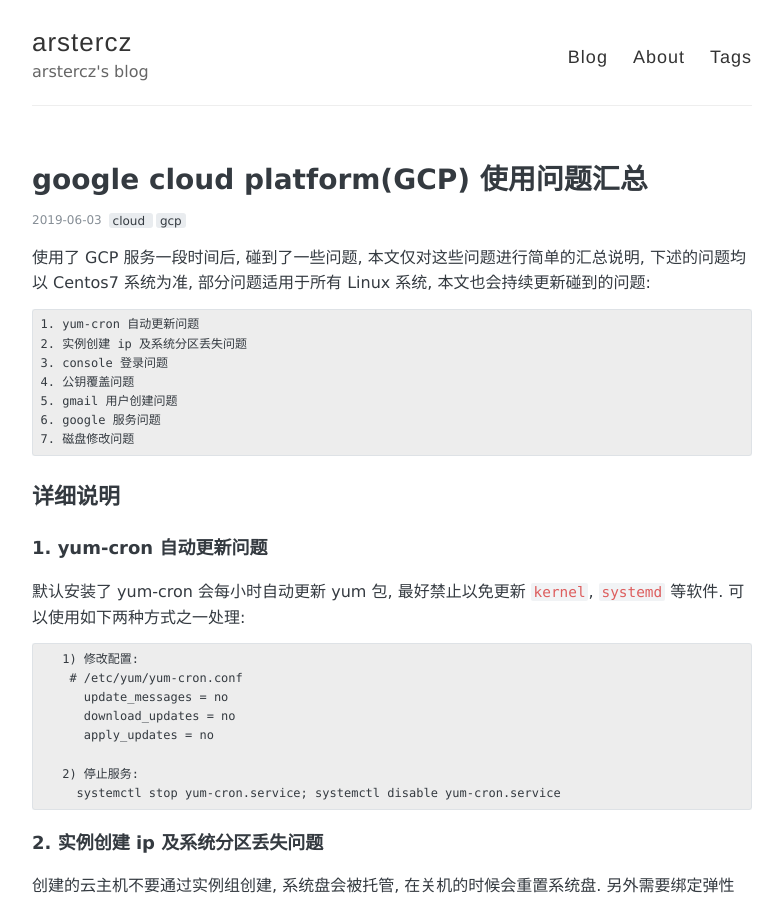
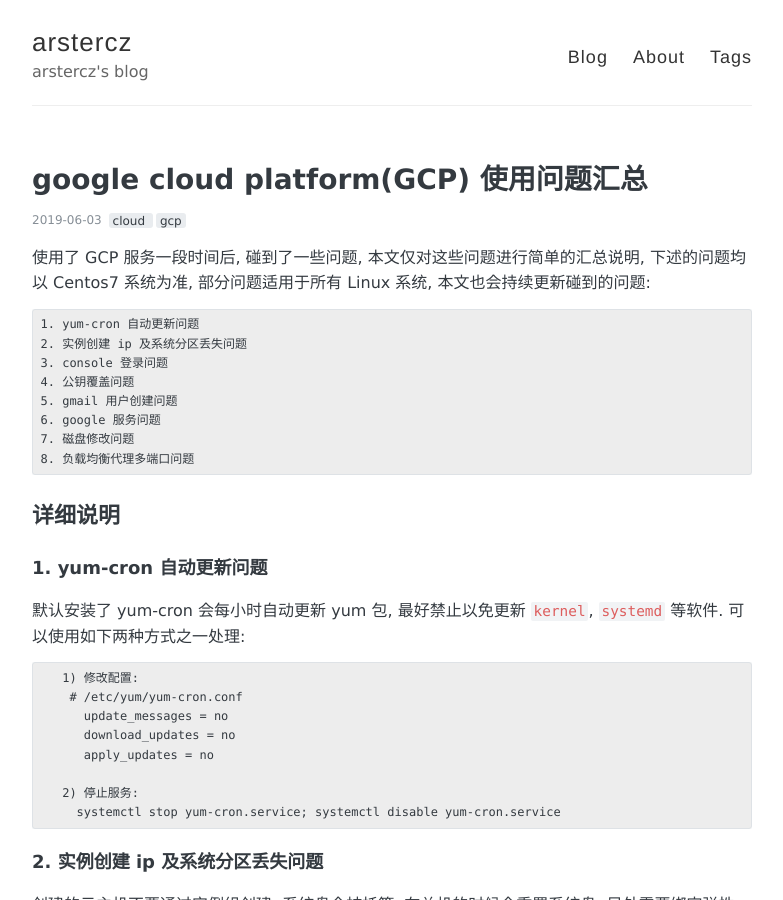
Before and after one commit to arstercz/arstercz.github.io, a Jekyll site: the page built from _posts/2019-06-03-google-cloud-platformgcp-%e4%bd%bf%e7%94%a8%e9%97%ae%e9%a2%98%e6%b1%87%e6%80%bb.md, in a window 1280 px wide and 900 px high. Shown: the whole window, without its empty margins (248-1031 px from the left). Built offline with Jekyll 4.4.1, drawn with Linux system fonts in a browser that asks for light colours; comment, search, counter and statistics services are not loaded.

Commit message:
add issue list

````diff
--- a/_posts/2019-06-03-google-cloud-platformgcp-%e4%bd%bf%e7%94%a8%e9%97%ae%e9%a2%98%e6%b1%87%e6%80%bb.md
+++ b/_posts/2019-06-03-google-cloud-platformgcp-%e4%bd%bf%e7%94%a8%e9%97%ae%e9%a2%98%e6%b1%87%e6%80%bb.md
@@ -22,6 +22,7 @@
 5. gmail 用户创建问题
 6. google 服务问题
 7. 磁盘修改问题
+8. 负载均衡代理多端口问题
 ```
 
 ## 详细说明
````
